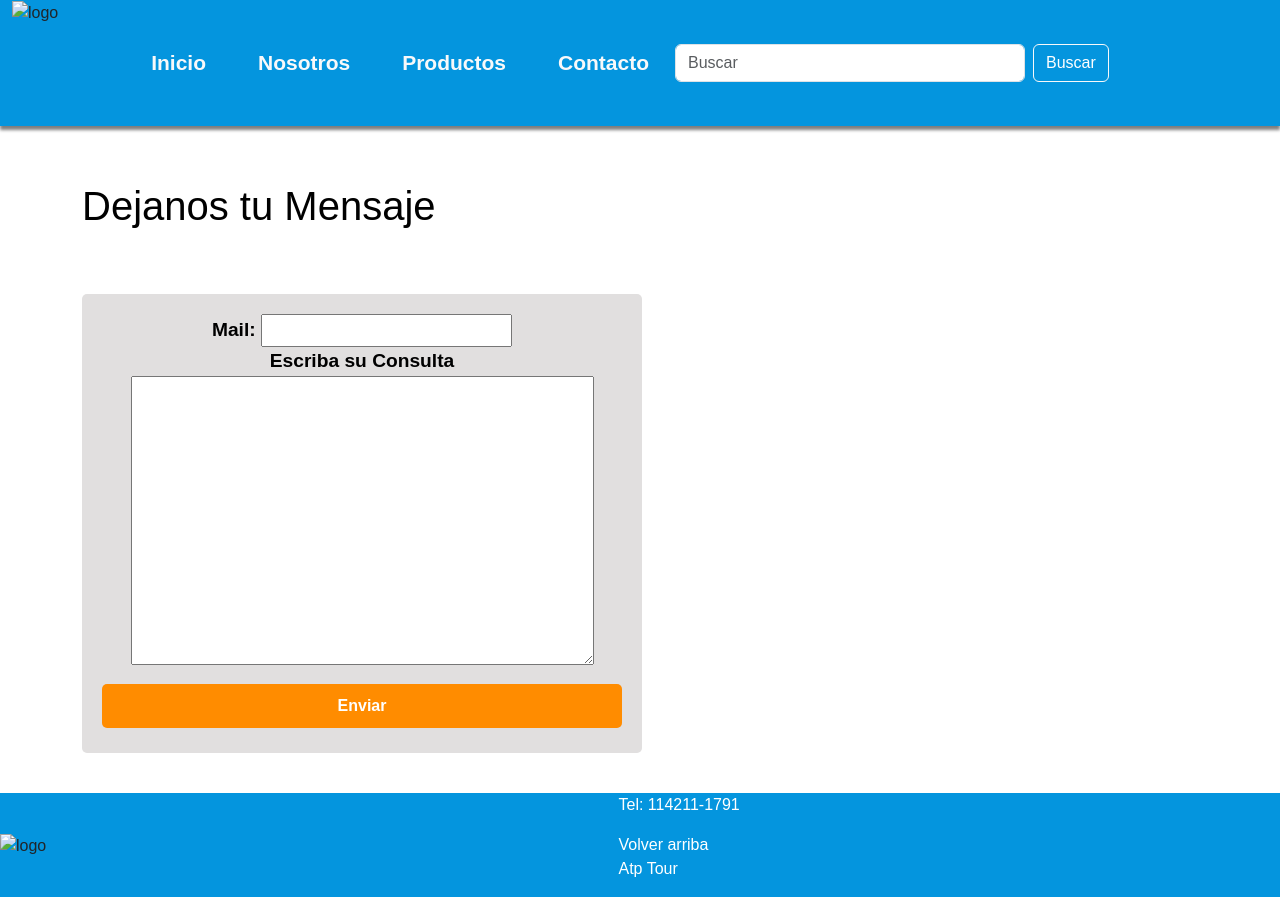
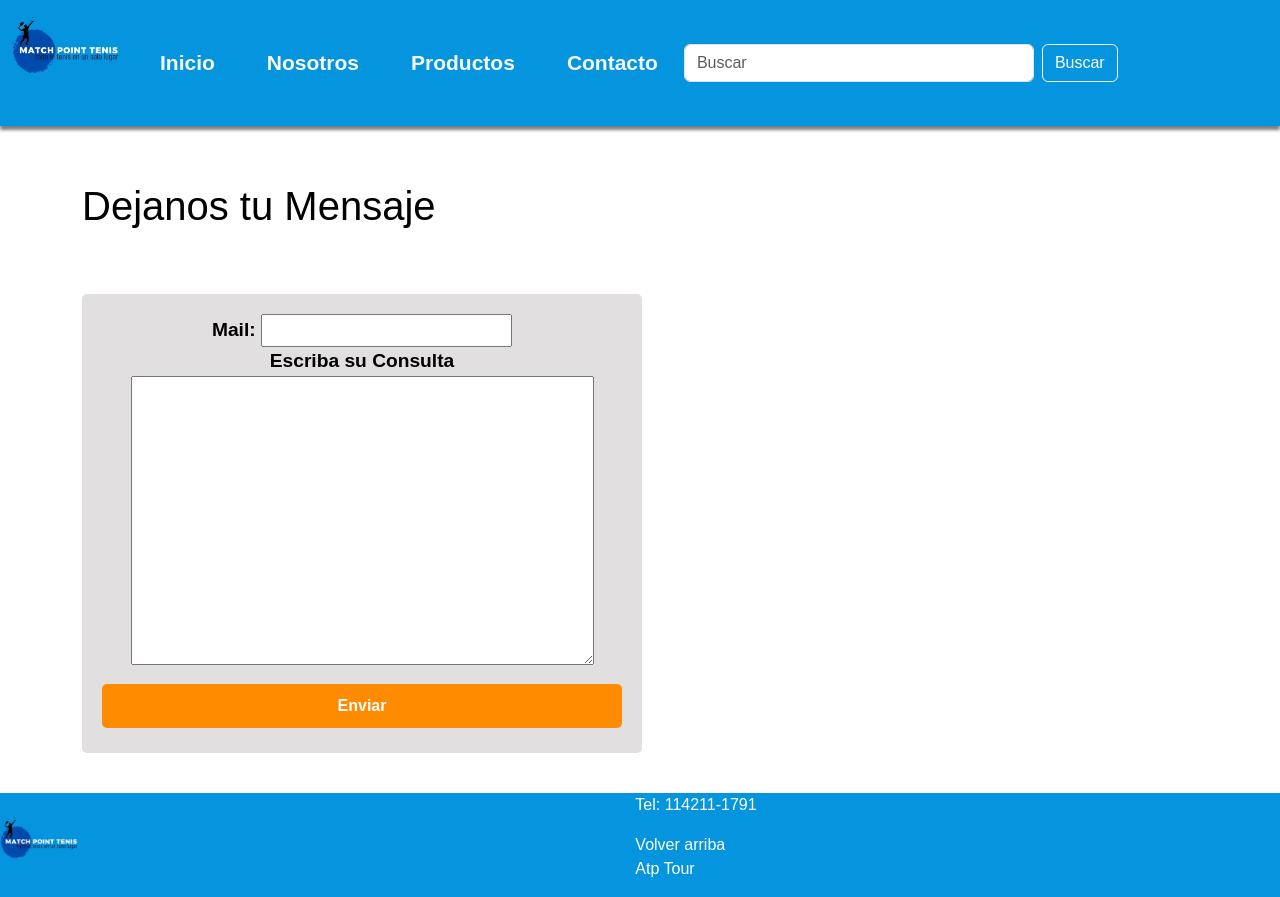
Before and after one commit to JosJimenez91/Java-Script, a plain HTML site: page pages/contacto.html in a window 1280 px wide. Drawn offline with nearby package versions, Linux system fonts and the light colour scheme.

Commit message:
3era entrega

```diff
--- a/pages/contacto.html
+++ b/pages/contacto.html
@@ -17,7 +17,7 @@
     <!--encabezado-->
     <header class="container-fluid">
       <div>
-        <img class="logo" src="./imagenes/Logo.jpg" alt= "logo">
+        <img class="logo" src="../imagenes/Logo.jpg" alt= "logo">
       </div>
         <nav class="navbar navbar-expand-lg">
           <div class="container-fluid col-12">
@@ -82,7 +82,7 @@
 <!--pie de pagina-->
 <footer class="footer">
  <div>
-    <img class="logo_footer" src="./imagenes/Logo.jpg" alt= "logo">
+    <img class="logo_footer" src="../imagenes/Logo.jpg" alt= "logo">
   </div>
     <div class="links">
        <ol>
```
Also changed, not shown: pages/productos.html (+2 -2 lines).
